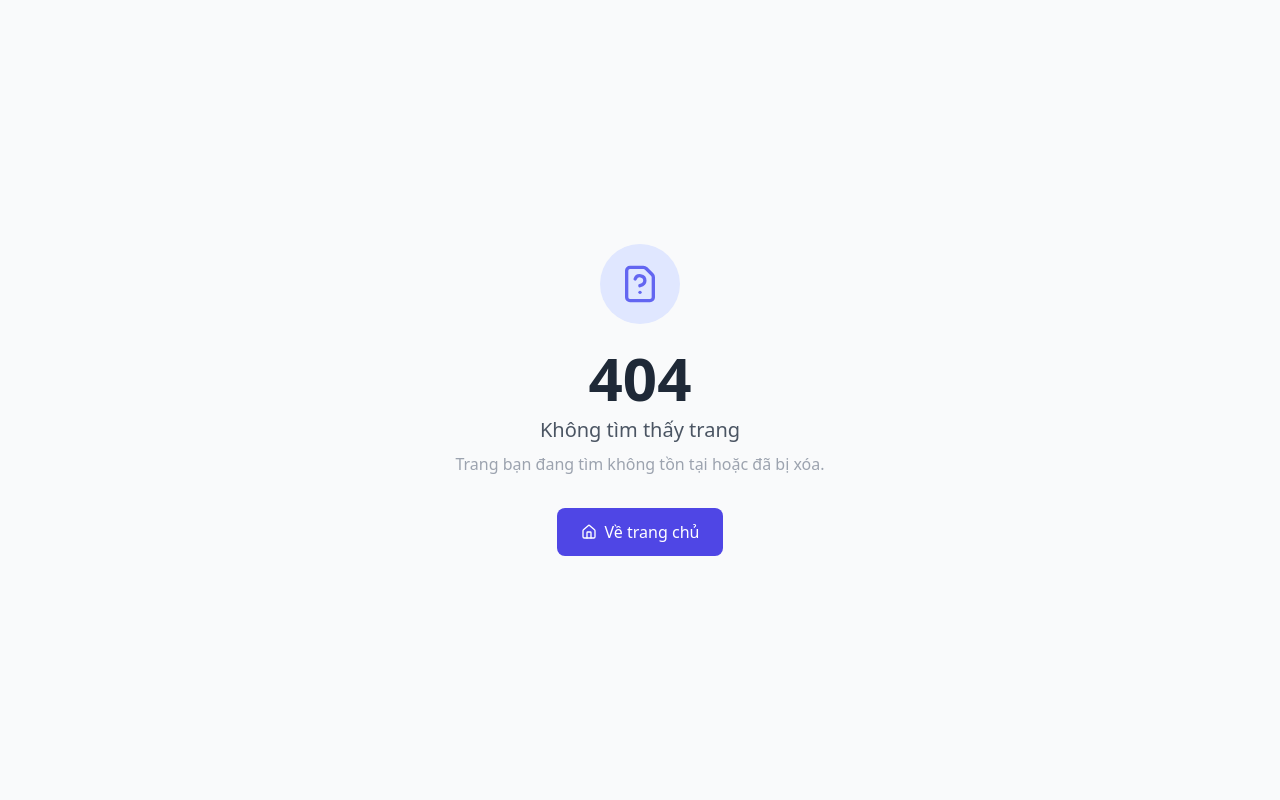
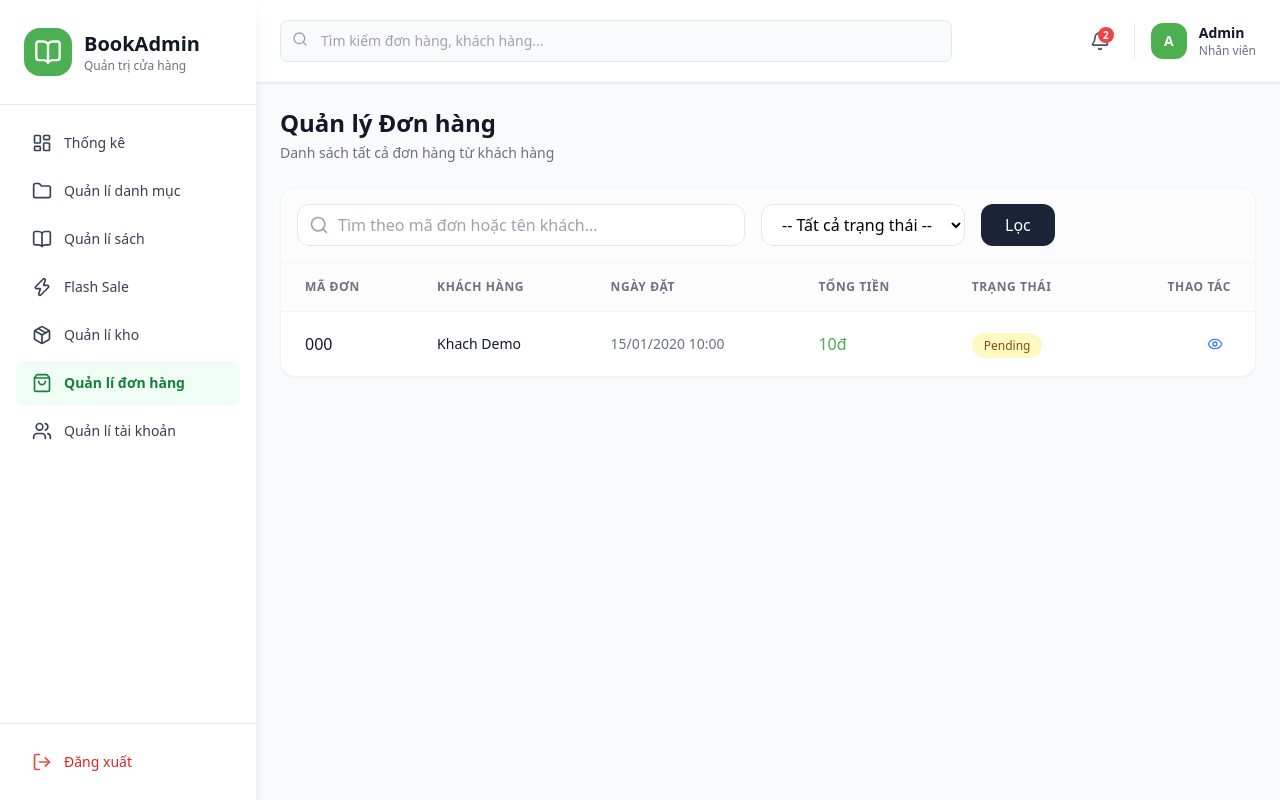
Before and after one commit to cuong2103/Web_Ban_sach, a PHP site: page /agile/?act=admin-orders in a window 1280 px wide. Run offline with PHP 8.4, Linux system fonts and the light colour scheme; data comes from the database, SQL or seed files in the repository; tables that the repository leaves empty hold one stand-in row (values such as "Sample post"); some libraries are stand-ins or nearby versions.

Commit message:
feat: quản lí đơn hàng

```diff
--- /dev/null
+++ b/controllers/admin/AdminOrderController.php
@@ -0,0 +1,98 @@
+<?php
+class AdminOrderController
+{
+    private $adminOrderModel;
+
+    public function __construct()
+    {
+        $this->adminOrderModel = new AdminOrderModel();
+    }
+
+    /**
+     * Hiển thị danh sách đơn hàng
+     */
+    public function list()
+    {
+        $search = trim($_GET['search'] ?? '');
+        $statusId = trim($_GET['status_id'] ?? '');
+
+        $page = (int)($_GET['page'] ?? 1);
+        $page = $page < 1 ? 1 : $page;
+        $limit = 10;
+        $offset = ($page - 1) * $limit;
+
+        $orders = $this->adminOrderModel->getAllOrders($search, $statusId, $limit, $offset);
+        $total = $this->adminOrderModel->countOrders($search, $statusId);
+        $totalPages = ceil($total / $limit);
+
+        $statuses = $this->adminOrderModel->getAllStatuses();
+
+        require_once './views/admin/orders/list.php';
+    }
+
+    /**
+     * Xem chi tiết đơn hàng
+     */
+    public function detail()
+    {
+        $orderId = (int)($_GET['id'] ?? 0);
+
+        if ($orderId <= 0) {
+            Message::set('error', 'Đơn hàng không hợp lệ.');
+            redirect('admin-orders');
+        }
+
+        $order = $this->adminOrderModel->getOrderById($orderId);
+
+        if (!$order) {
+            Message::set('error', 'Không tìm thấy đơn hàng.');
+            redirect('admin-orders');
+        }
+
+        $items = $this->adminOrderModel->getOrderItems($orderId);
+        $statuses = $this->adminOrderModel->getAllStatuses();
+
+        require_once './views/admin/orders/detail.php';
+    }
+
+    /**
+     * Xử lý cập nhật trạng thái đơn hàng
+     */
+    public function updateStatus()
+    {
+        if ($_SERVER['REQUEST_METHOD'] !== 'POST') {
+            redirect('admin-orders');
+        }
+
+        $orderId = (int)($_POST['order_id'] ?? 0);
+        $statusId = (int)($_POST['status_id'] ?? 0);
+
+        if ($orderId <= 0 || $statusId <= 0) {
+            Message::set('error', 'Dữ liệu không hợp lệ.');
+            redirect('admin-orders');
+        }
+
+        $order = $this->adminOrderModel->getOrderById($orderId);
+        if (!$order) {
+            Message::set('error', 'Không tìm thấy đơn hàng để cập nhật.');
+            redirect('admin-orders');
+        }
+
+        // Không cho sửa nếu đã Hủy (5) hoặc Đã hoàn thành (4)
+        if (in_array((int)$order['status_id'], [4, 5])) {
+            Message::set('error', 'Đơn hàng ở trạng thái cuối cùng, không thể cập nhật.');
+            redirect("admin-order-detail&id={$orderId}");
+        }
+
+        // Cập nhật trạng thái
+        $ok = $this->adminOrderModel->updateOrderStatus($orderId, $statusId);
+
+        if ($ok) {
+            Message::set('success', 'Cập nhật trạng thái thành công.');
+        } else {
+            Message::set('error', 'Lỗi cập nhật trạng thái đơn hàng.');
+        }
+
+        redirect("admin-order-detail&id={$orderId}");
+    }
+}
--- a/routers/web.php
+++ b/routers/web.php
@@ -73,6 +73,11 @@ match ($act) {
   // ─── Admin: Inventory Management (View Only) ───────────────────────────────────
   'admin-inventories' => (new InventoryController())->list(),
 
+  // ─── Admin: Order Management ────────────────────────────────────────────────
+  'admin-orders' => (new AdminOrderController())->list(),
+  'admin-order-detail' => (new AdminOrderController())->detail(),
+  'admin-order-update-status' => (new AdminOrderController())->updateStatus(),
+
   // ─── Error pages ──────────────────────────────────────────────────
   '403' => require_once './views/forbidden.php',
   default => require_once './views/notFound.php',
--- /dev/null
+++ b/views/admin/orders/list.php
@@ -0,0 +1,153 @@
+<?php
+include_once './views/components/header.php';
+include_once './views/components/sidebar.php';
+?>
+
+<main class="flex-1 overflow-x-hidden overflow-y-auto bg-gray-50 p-6">
+    <div class="w-full">
+
+              <div class="flex justify-between items-center mb-6">
+                  <div>
+                      <h1 class="text-2xl font-bold text-gray-900">Quản lý Đơn hàng</h1>
+                      <p class="text-sm text-gray-500 mt-1">Danh sách tất cả đơn hàng từ khách hàng</p>
+                  </div>
+              </div>
+
+
+
+              <div class="bg-white rounded-2xl shadow-sm border border-gray-100 overflow-hidden">
+
+                  <div class="p-4 border-b border-gray-100 bg-gray-50/50">
+                      <form action="" method="GET" class="flex flex-wrap gap-4 items-center justify-between">
+                          <input type="hidden" name="act" value="admin-orders">
+
+                          <div class="flex flex-1 min-w-[300px] gap-4">
+                              <div class="relative flex-1 max-w-md">
+                                  <i data-lucide="search" class="w-5 h-5 absolute left-3 top-1/2 -translate-y-1/2 text-gray-400"></i>
+                                  <input type="text"
+                                         name="search"
+                                         value="<?= htmlspecialchars($_GET['search'] ?? '') ?>"
+                                         placeholder="Tìm theo mã đơn hoặc tên khách..."
+                                         class="w-full pl-10 pr-4 py-2 bg-white border border-gray-200 rounded-xl focus:outline-none focus:ring-2 focus:ring-[#4CAF50]/20 focus:border-[#4CAF50] transition-colors">
+                              </div>
+
+                              <select name="status_id" class="px-4 py-2 bg-white border border-gray-200 rounded-xl focus:outline-none focus:ring-2 focus:ring-[#4CAF50]/20 focus:border-[#4CAF50]">
+                                  <option value="">-- Tất cả trạng thái --</option>
+                                  <?php foreach ($statuses as $st): ?>
+                                      <option value="<?= $st['status_id'] ?>" <?= (isset($_GET['status_id']) && $_GET['status_id'] == $st['status_id']) ? 'selected' : '' ?>>
+                                          <?= htmlspecialchars($st['status_name']) ?>
+                                      </option>
+                                  <?php endforeach; ?>
+                              </select>
+
+                              <button type="submit" class="px-6 py-2 bg-[#1B2537] text-white rounded-xl hover:bg-gray-800 transition-colors font-medium">
+                                  Lọc
+                              </button>
+                          </div>
+                      </form>
+                  </div>
+
+                  <div class="overflow-x-auto">
+                      <table class="w-full text-left border-collapse">
+                          <thead>
+                              <tr class="bg-gray-50/50 border-b border-gray-100">
+                                  <th class="px-6 py-4 text-xs font-semibold text-gray-500 uppercase tracking-wider">Mã đơn</th>
+                                  <th class="px-6 py-4 text-xs font-semibold text-gray-500 uppercase tracking-wider">Khách hàng</th>
+                                  <th class="px-6 py-4 text-xs font-semibold text-gray-500 uppercase tracking-wider">Ngày đặt</th>
+                                  <th class="px-6 py-4 text-xs font-semibold text-gray-500 uppercase tracking-wider">Tổng tiền</th>
+                                  <th class="px-6 py-4 text-xs font-semibold text-gray-500 uppercase tracking-wider">Trạng thái</th>
+                                  <th class="px-6 py-4 text-xs font-semibold text-gray-500 uppercase tracking-wider text-right">Thao tác</th>
+                              </tr>
+                          </thead>
+                          <tbody class="divide-y divide-gray-100">
+                              <?php if (empty($orders)): ?>
+                                  <tr>
+                                      <td colspan="6" class="px-6 py-8 text-center text-gray-500">
+                                          Không tìm thấy đơn hàng nào
+                                      </td>
+                                  </tr>
+                              <?php else: ?>
+                                  <?php foreach ($orders as $order): ?>
+                                  <tr class="hover:bg-gray-50 transition-colors">
+                                      <td class="px-6 py-4">
+                                          <span class="font-medium text-gray-900"><?= htmlspecialchars($order['order_code']) ?></span>
+                                      </td>
+                                      <td class="px-6 py-4">
+                                          <div class="text-sm font-medium text-gray-900"><?= htmlspecialchars($order['customer_name']) ?></div>
+                                      </td>
+                                      <td class="px-6 py-4 text-sm text-gray-500">
+                                          <?= date('d/m/Y H:i', strtotime($order['created_at'])) ?>
+                                      </td>
+                                      <td class="px-6 py-4">
+                                          <div class="font-medium text-[#4CAF50]"><?= number_format($order['total_amount'], 0, ',', '.') ?>đ</div>
+                                      </td>
+                                      <td class="px-6 py-4">
+                                          <?php
+                                              $statusColors = [
+                                                  1 => 'bg-yellow-100 text-yellow-800', // Pending
+                                                  2 => 'bg-blue-100 text-blue-800',     // Confirmed
+                                                  3 => 'bg-indigo-100 text-indigo-800',  // Shipping
+                                                  4 => 'bg-green-100 text-green-800',   // Completed
+                                                  5 => 'bg-red-100 text-red-800'        // Cancelled
+                                              ];
+                                              $colorClass = $statusColors[$order['status_id']] ?? 'bg-gray-100 text-gray-800';
+                                          ?>
+                                          <span class="px-3 py-1 text-xs font-medium rounded-full <?= $colorClass ?>">
+                                              <?= htmlspecialchars($order['status_name']) ?>
+                                          </span>
+                                      </td>
+                                      <td class="px-6 py-4 text-right">
+                                          <div class="flex items-center justify-end gap-2">
+                                              <a href="<?= BASE_URL ?>?act=admin-order-detail&id=<?= $order['order_id'] ?>"
+                                                 class="p-2 text-blue-500 hover:bg-blue-50 rounded-lg transition-colors"
+                                                 title="Xem chi tiết">
+                                                  <i data-lucide="eye" class="w-4 h-4"></i>
+                                              </a>
+                                          </div>
+                                      </td>
+                                  </tr>
+                                  <?php endforeach; ?>
+                              <?php endif; ?>
+                          </tbody>
+                      </table>
+                  </div>
+
+                  <?php if ($totalPages > 1): ?>
+                  <div class="px-6 py-4 border-t border-gray-100 bg-gray-50/50 flex items-center justify-between">
+                      <div class="text-sm text-gray-500">
+                          Hiển thị trang <span class="font-medium text-gray-900"><?= $page ?></span> / <span class="font-medium text-gray-900"><?= $totalPages ?></span>
+                      </div>
+
+                      <div class="flex gap-1">
+                          <?php
+                          $baseUrl = BASE_URL . "?act=admin-orders";
+                          if (!empty($search)) $baseUrl .= "&search=" . urlencode($search);
+                          if (!empty($statusId)) $baseUrl .= "&status_id=" . urlencode($statusId);
+                          ?>
+
+                          <?php if ($page > 1): ?>
+                              <a href="<?= $baseUrl ?>&page=<?= $page - 1 ?>" class="px-3 py-1.5 border border-gray-200 rounded-lg bg-white text-gray-600 hover:bg-gray-50 flex items-center">
+                                  <i data-lucide="chevron-left" class="w-4 h-4"></i>
+                              </a>
+                          <?php endif; ?>
+
+                          <?php for ($i = 1; $i <= $totalPages; $i++): ?>
+                              <a href="<?= $baseUrl ?>&page=<?= $i ?>"
+                                 class="px-3 py-1.5 border rounded-lg <?= $i === $page ? 'bg-[#4CAF50] border-[#4CAF50] text-white' : 'border-gray-200 bg-white text-gray-600 hover:bg-gray-50' ?>">
+                                  <?= $i ?>
+                              </a>
+                          <?php endfor; ?>
+
+                          <?php if ($page < $totalPages): ?>
+                              <a href="<?= $baseUrl ?>&page=<?= $page + 1 ?>" class="px-3 py-1.5 border border-gray-200 rounded-lg bg-white text-gray-600 hover:bg-gray-50 flex items-center">
+                                  <i data-lucide="chevron-right" class="w-4 h-4"></i>
+                              </a>
+                          <?php endif; ?>
+                      </div>
+                  </div>
+                  <?php endif; ?>
+
+              </div>
+        </div>
+    </main>
+<?php include_once './views/components/footer.php'; ?>
```
Also changed, not shown: views/admin/orders/detail.php (added, +169 -0 lines).
